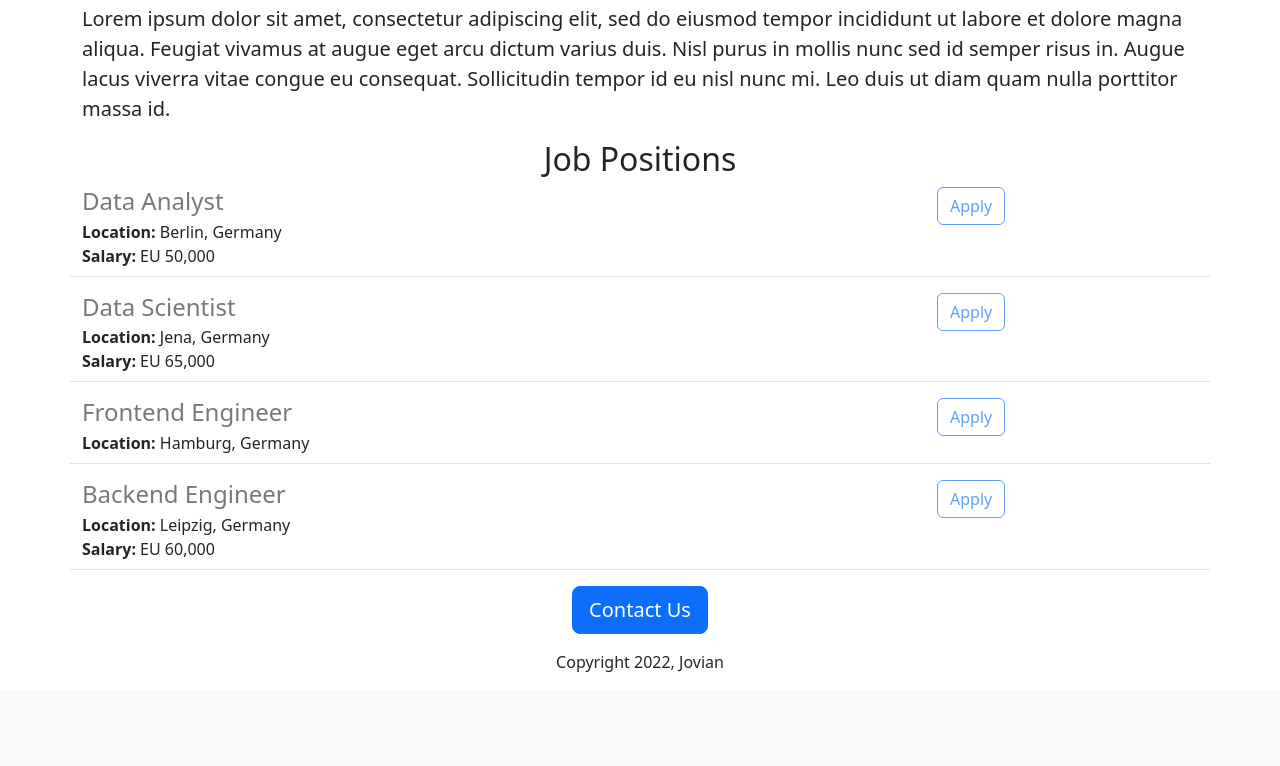
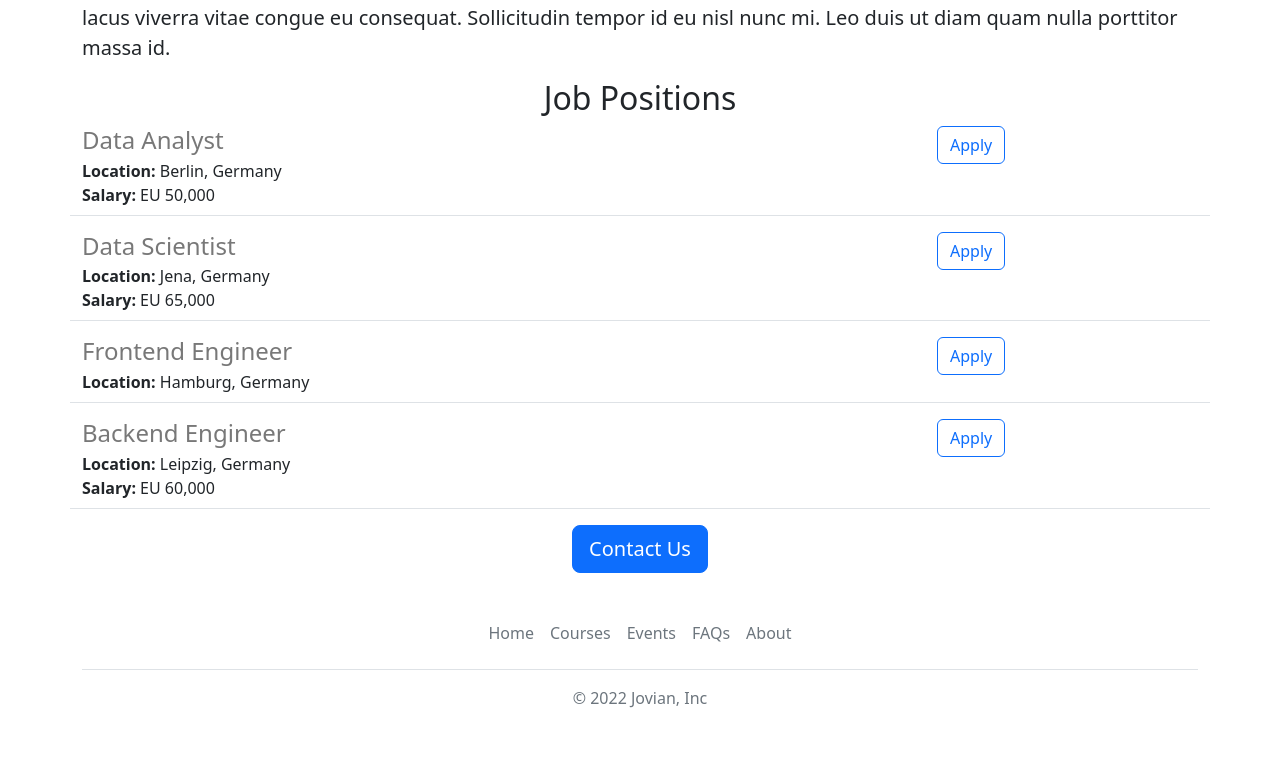
Before and after one commit to vantakapu/jovian-website-careers.v2, a Flask app: page / in a window 1280 px wide. Shown: the part 543-1309 px from the top of the page. Before the commit the page ends 1215 px from the top, so only its background shows below. Run offline with Flask 2, Linux system fonts and the light colour scheme.

Commit message:
functional and aesthetic  improvements

```diff
--- /dev/null
+++ b/templates/footer.html
@@ -0,0 +1,12 @@
+<div class="container">
+  <footer class="py-3 my-4">
+    <ul class="nav justify-content-center border-bottom pb-3 mb-3">
+      <li class="nav-item"><a href="https://www.jovian.ai" class="nav-link px-2 text-muted">Home</a></li>
+      <li class="nav-item"><a href="https://www.jovian.ai/learn" class="nav-link px-2 text-muted">Courses</a></li>
+      <li class="nav-item"><a target="blank" href="https://www.jovian.ai/events" class="nav-link px-2 text-muted">Events</a></li>
+      <li class="nav-item"><a href="#" class="nav-link px-2 text-muted">FAQs</a></li>
+      <li class="nav-item"><a href="https://www.jovian.ai/about" class="nav-link px-2 text-muted">About</a></li>
+    </ul>
+    <p class="text-center text-muted">&copy; 2022 Jovian, Inc</p>
+  </footer>
+</div>
--- a/templates/home.html
+++ b/templates/home.html
@@ -33,10 +33,12 @@
         {% endfor %}
       </div>
       <div class="text-center">
-      <button class="btn btn-primary btn-lg">Contact Us</button>
-        <p class="mt-3">Copyright 2022, Jovian</p>
+      <a href="mailto:hello@jovian.ai?subject=Question%20about%20job%20opening&body=My%20name%3A%20%3CYour%20name%3E%0D%0A%0D%0AMy%20question%3A%20%3C%20Your%20question%3E"class="btn btn-primary btn-lg">Contact Us</a>
+        <p class="mt-3"></p>
       </div>
     </div>
+      {% include 'footer.html' %}
+
 
 
   </body>
--- a/templates/jobitem.html
+++ b/templates/jobitem.html
@@ -15,6 +15,6 @@
       {% endif %}
     </div>
   <div class="col-3">
-    <button style="type="button" class="btn btn-outline-primary" disabled>Apply</button>
+    <a href="mailto:hello@jovian.ai?subject=Job%20application {{job['title']}}&body=My%20name%3A%20%3Cyour%20name%20here%3E%0D%0A%0D%0AMy%20Resume%3A%20%3C%20resume%20link%3E%0D%0A%0D%0AMy%20linkedIn%20linkL%20%3ClinkedIn%20%3E" type="button" class= "btn btn-outline-primary float-right align-middle">Apply</a>
   </div>
 </div>
--- a/templates/nav.html
+++ b/templates/nav.html
@@ -1,8 +1,37 @@
-<nav class="navbar bg-light">
+<nav class="navbar navbar-expand-lg bg-light fixed-top ">
   <div class="container-fluid">
-    <a class="navbar-brand" href="#">
-      <img src="/static/jovian_logo.svg" alt="Logo" width="50" height="34" class="d-inline-block align-text-top">
-
-    </a>
+    <a class="navbar-brand" href="#">Jovian</a>
+    <button class="navbar-toggler" type="button" data-bs-toggle="collapse" data-bs-target="#navbarSupportedContent" aria-controls="navbarSupportedContent" aria-expanded="false" aria-label="Toggle navigation">
+      <span class="navbar-toggler-icon"></span>
+    </button>
+    <div class="collapse navbar-collapse" id="navbarSupportedContent">
+      <ul class="navbar-nav me-auto mb-2 mb-lg-0">
+        <li class="nav-item">
+          <a class="nav-link active" aria-current="page" href="#">Home</a>
+        </li>
+        <li class="nav-item">
+          <a class="nav-link" href="#">Link</a>
+        </li>
+        <li class="nav-item dropdown">
+          <a class="nav-link dropdown-toggle" href="#" role="button" data-bs-toggle="dropdown" aria-expanded="false">
+            Dropdown
+          </a>
+          <ul class="dropdown-menu">
+            <li><a class="dropdown-item" href="#">Action</a></li>
+            <li><a class="dropdown-item" href="#">Another action</a></li>
+            <li><hr class="dropdown-divider"></li>
+            <li><a class="dropdown-item" href="#">Something else here</a></li>
+          </ul>
+        </li>
+        <li class="nav-item">
+          <a class="nav-link disabled">Disabled</a>
+        </li>
+      </ul>
+      <form class="d-flex" role="search">
+        <input class="form-control me-2" type="search" placeholder="Search" aria-label="Search">
+        <button class="btn btn-outline-success" type="submit">Search</button>
+      </form>
+    </div>
   </div>
 </nav>
+<divstyle="height:0px"></div>
```
